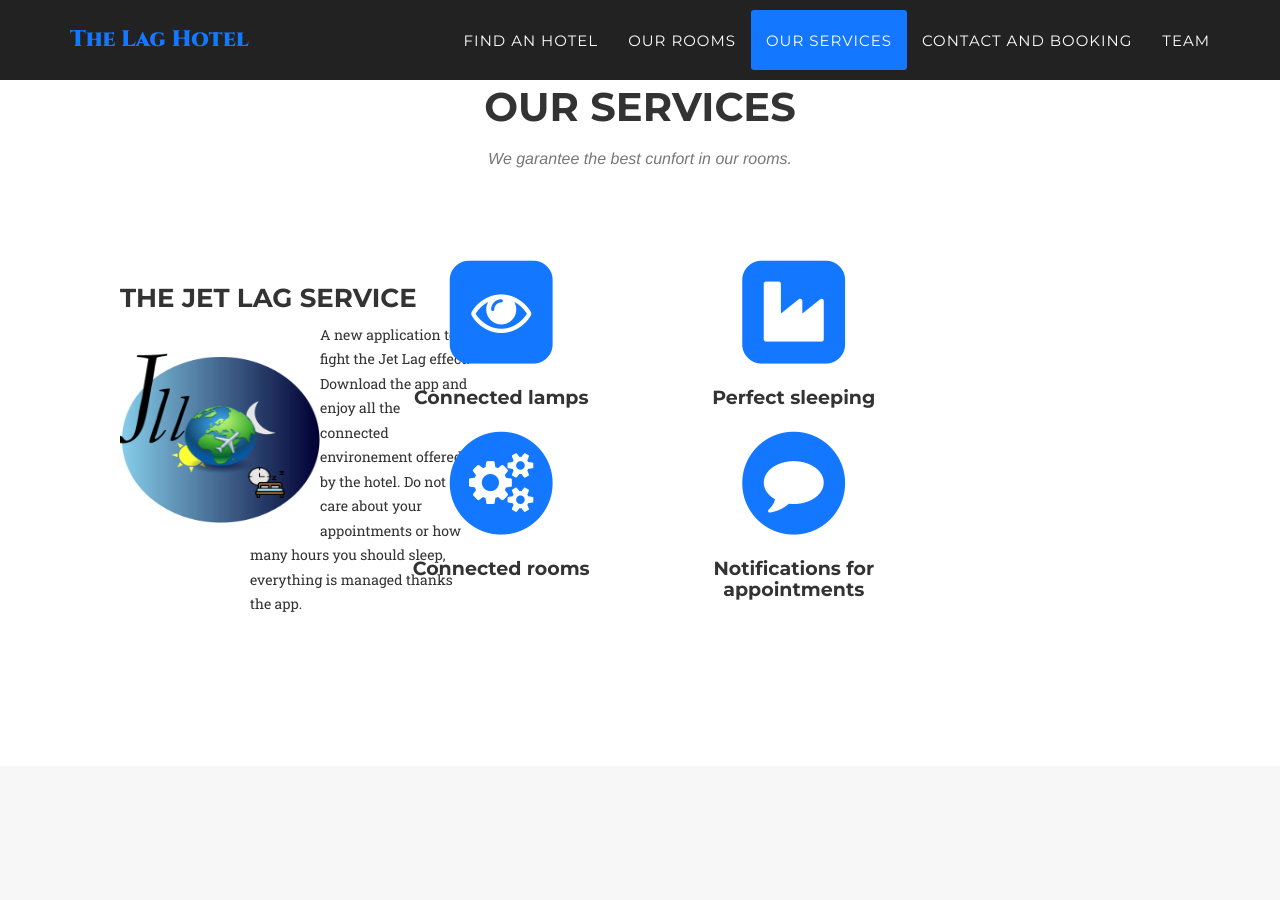
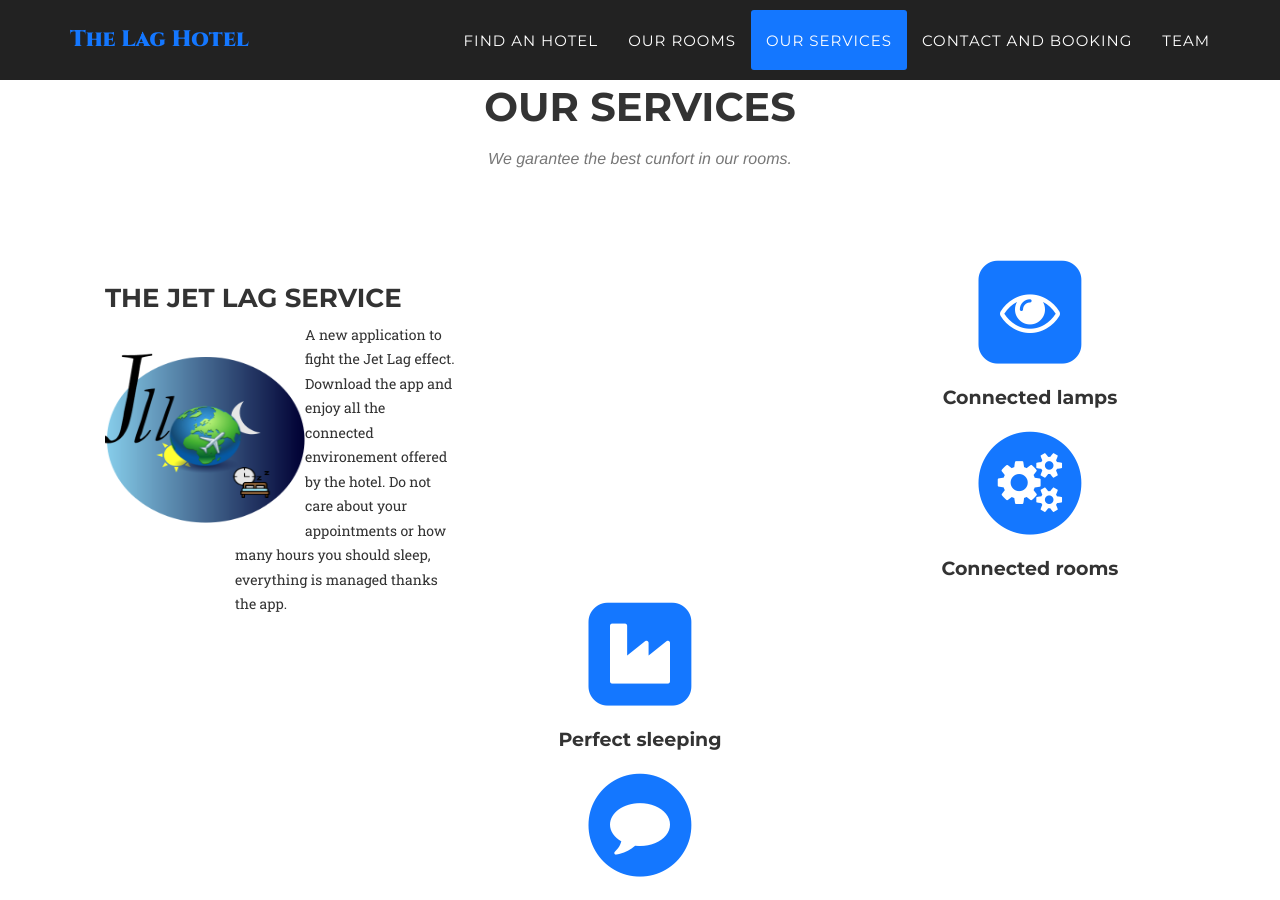
Before and after one commit to VincentGautier/Hotel-web-site, a Jekyll site: the page built from index.html, in a window 1280 px wide and 900 px high, scrolled down 2366 px. Built offline with Jekyll 4.4.1, drawn with Linux system fonts in a browser that asks for light colours; some web fonts are replaced.

Commit message:
Update our_services.html

```diff
--- a/_includes/our_services.html
+++ b/_includes/our_services.html
@@ -7,21 +7,21 @@
                     <h3 class="section-subheading text-muted">  We garantee the best cunfort in our rooms.</h3>
                 </div>
             </div>
-            <div class="col-md-3">
+            <div id="col_1">
         <div id="corps">
 <h3>The Jet Lag Service</h3>
-<div class="bloc">
-    <a href="https://ami-2019.github.io/Jet-Lag-Lamp/"><img src="img/logos/Logo.png" width="200" height="200" alt=""
-         title="Logo" /></a>
-        <p> A new application to fight the Jet Lag effect. Download the app and enjoy all the connected environement offered
+        <div class="bloc">
+            <a href="https://ami-2019.github.io/Jet-Lag-Lamp/"><img src="img/logos/Logo.png" width="200" height="200" alt=""
+            title="Logo" /></a>
+                <p> A new application to fight the Jet Lag effect. Download the app and enjoy all the connected environement offered
                 by the hotel. Do not care about your appointments or how many hours you should sleep, everything is managed thanks
                 the app.</p>
             </div>
-</div>
+            </div>
             </div>
             <p> </p>
             <div class="row text-center">
-                <div class="col-md-3">
+                <div id="col_2">
                     <span class="fa-stack fa-4x">
                         <i class="fa fa-square fa-stack-2x text-primary"></i>
                         <i class="fa fa-eye fa-stack-1x fa-inverse"></i>
@@ -36,7 +36,7 @@
                     <h4 class="service-heading">Connected rooms</h4>
                     <p class="text-muted"></p>
                 </div>
-                <div class="col-md-3">
+                <div id="col_3">
                     <span class="fa-stack fa-4x">
                         <i class="fa fa-square fa-stack-2x text-primary"></i>
                         <i class="fa fa-industry fa-stack-1x fa-inverse"></i>
```
